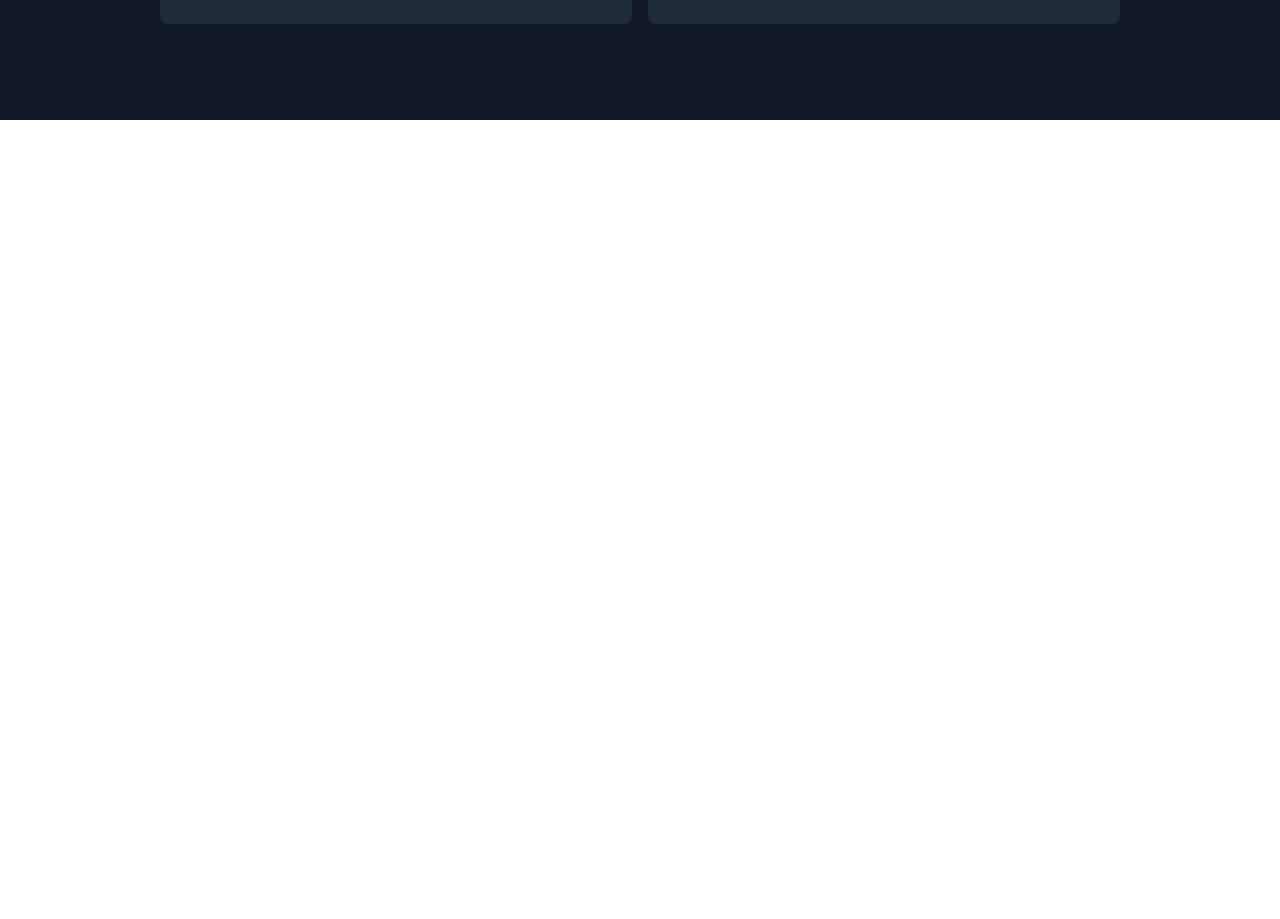
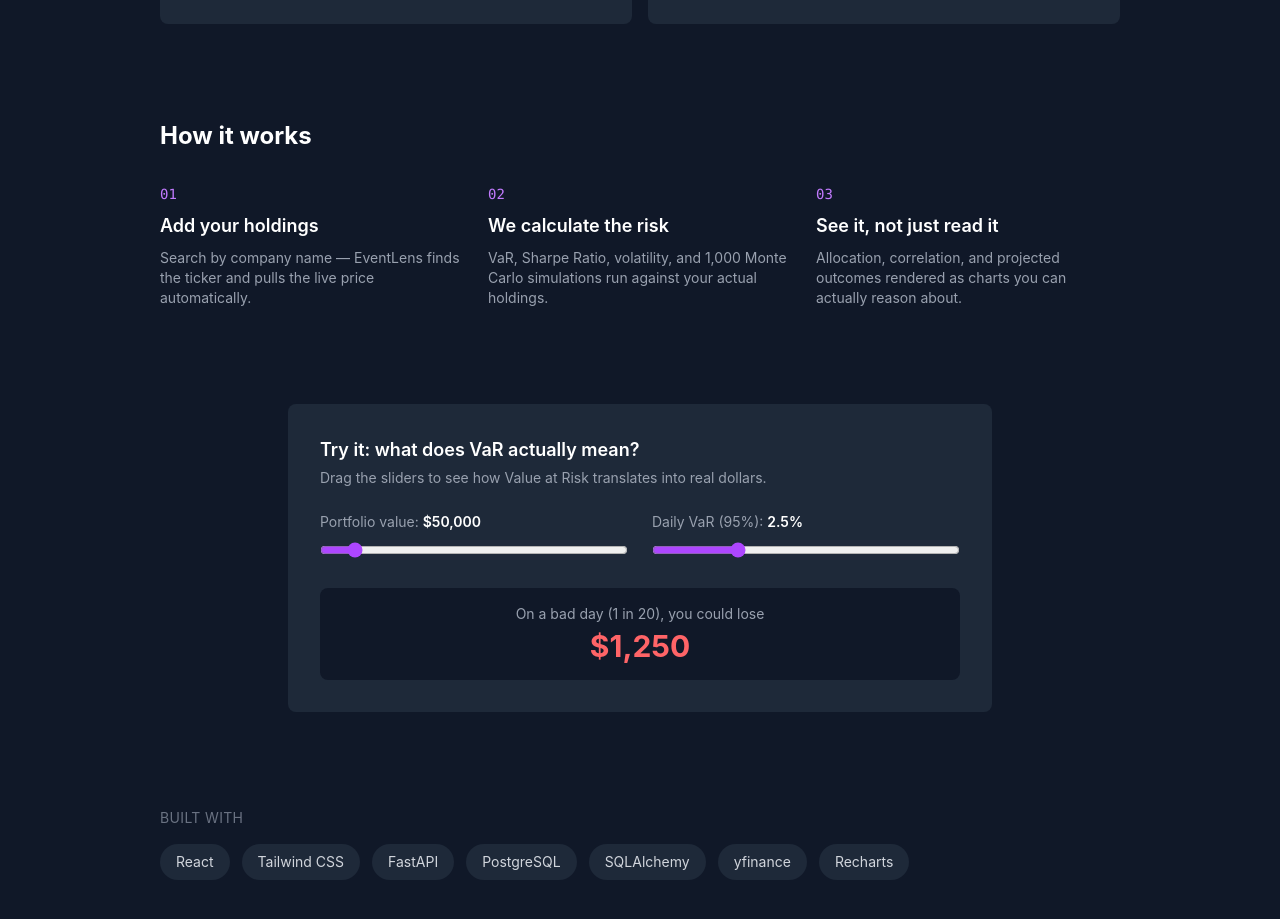
Before and after one commit to arunava-roy044/EventLensAI, a React app in the folder frontend/: page / in a window 1280 px wide. Shown: the part 1043-1962 px from the top of the page. Before the commit the page ends 1163 px from the top, so only its background shows below. Built offline with nearby package versions, Linux system fonts and the light colour scheme; no server answers; the HTML template or start-up script is replaced by a standard one.

Commit message:
Add interactive VaR calculator, how-it-works, scroll reveals, and independent scroll panels

```diff
--- a/frontend/src/App.jsx
+++ b/frontend/src/App.jsx
@@ -11,6 +11,7 @@ import { CorrelationHeatmap } from './components/CorrelationHeatmap'
 
 function App() {
   const [view, setView] = useState('landing') // 'landing' | 'dashboard'
+  const [activeTab, setActiveTab] = useState('portfolio')
 
   const { holdings, loading, error, refetch, deleteHolding, updateHolding } = usePortfolio()
   const { risk, loading: riskLoading, refetchRisk } = useRisk()
@@ -35,17 +36,25 @@ function App() {
   }
 
   return (
-    <div className="flex bg-gray-900 text-white min-h-screen">
-      <Sidebar onBackToLanding={() => setView('landing')} />
+    <div className="flex bg-gray-900 text-white h-screen overflow-hidden">
+      <Sidebar
+        onBackToLanding={() => setView('landing')}
+        activeTab={activeTab}
+        onTabChange={setActiveTab}
+      />
 
-      <div className="flex-1 p-8">
-        <h1 className="text-4xl font-bold text-purple-400 mb-6">
+      <div className="flex-1 flex flex-col h-screen">
+        <div className="px-8 pt-8 pb-4 shrink-0">
+          <h1 className="text-4xl font-bold text-purple-400">
             EventLens AI 🚀
           </h1>
+        </div>
 
-        <div id="portfolio">
+        <div className="flex-1 overflow-y-auto px-8 pb-8">
+          <div key={activeTab} className="motion-safe:animate-[fadeSlide_0.35s_ease-out]">
+            {activeTab === 'portfolio' && (
+              <>
                 <AddHoldingForm onHoldingAdded={handleHoldingAdded} />
-
                 <PortfolioList
                   holdings={holdings}
                   loading={loading}
@@ -53,19 +62,29 @@ function App() {
                   onDelete={handleDelete}
                   onUpdate={handleUpdate}
                 />
+              </>
+            )}
+
+            {activeTab === 'allocation' && (
+              <PortfolioAllocationChart holdings={holdings} />
+            )}
+
+            {activeTab === 'risk' && (
+              <RiskDashboard risk={risk} loading={riskLoading} />
+            )}
+
+            {activeTab === 'correlation' && (
+              <CorrelationHeatmap />
+            )}
+          </div>
         </div>
 
-        <div id="allocation">
-          <PortfolioAllocationChart holdings={holdings} />
-        </div>
-
-        <div id="risk">
-          <RiskDashboard risk={risk} loading={riskLoading} />
-        </div>
-
-        <div id="correlation">
-          <CorrelationHeatmap />
-        </div>
+        <style>{`
+          @keyframes fadeSlide {
+            from { opacity: 0; transform: translateY(8px); }
+            to { opacity: 1; transform: translateY(0); }
+          }
+        `}</style>
       </div>
     </div>
   )
--- a/frontend/src/components/LandingPage.jsx
+++ b/frontend/src/components/LandingPage.jsx
@@ -1,3 +1,5 @@
+import { useState, useEffect, useRef } from 'react'
+
 const FAN_PATHS = [
   "M 0 150 L 80 147.6 L 160 105.2 L 240 79.1 L 320 49.6 L 400 53.4 L 480 53.4",
   "M 0 150 L 80 167.0 L 160 131.6 L 240 118.1 L 320 79.0 L 400 52.2 L 480 44.1",
@@ -18,14 +20,7 @@ function MonteCarloFan() {
       aria-label="Fan of simulated portfolio outcomes converging from a single starting point"
     >
       {FAN_PATHS.map((d, i) => (
-        <path
-          key={i}
-          d={d}
-          fill="none"
-          stroke="#7c3aed"
-          strokeOpacity={0.18}
-          strokeWidth="2"
-        />
+        <path key={i} d={d} fill="none" stroke="#7c3aed" strokeOpacity={0.18} strokeWidth="2" />
       ))}
       <path
         d={MEDIAN_PATH}
@@ -34,18 +29,46 @@ function MonteCarloFan() {
         strokeWidth="3"
         strokeLinecap="round"
         className="motion-safe:animate-[draw_1.8s_ease-out_forwards]"
-        style={{
-          strokeDasharray: 700,
-          strokeDashoffset: 700,
-        }}
+        style={{ strokeDasharray: 700, strokeDashoffset: 700 }}
       />
       <circle cx="0" cy="150" r="5" fill="#c084fc" />
       <style>{`
-        @keyframes draw {
-          to { stroke-dashoffset: 0; }
-        }
+        @keyframes draw { to { stroke-dashoffset: 0; } }
       `}</style>
     </svg>
+  )
+}
+
+// Fades a section in once it scrolls into view
+function Reveal({ children, className = "" }) {
+  const ref = useRef(null)
+  const [visible, setVisible] = useState(false)
+
+  useEffect(() => {
+    const el = ref.current
+    if (!el) return
+    const observer = new IntersectionObserver(
+      ([entry]) => {
+        if (entry.isIntersecting) {
+          setVisible(true)
+          observer.disconnect()
+        }
+      },
+      { threshold: 0.15 }
+    )
+    observer.observe(el)
+    return () => observer.disconnect()
+  }, [])
+
+  return (
+    <div
+      ref={ref}
+      className={`motion-safe:transition-all motion-safe:duration-700 ${
+        visible ? 'opacity-100 translate-y-0' : 'opacity-0 translate-y-6'
+      } ${className}`}
+    >
+      {children}
+    </div>
   )
 }
 
@@ -68,9 +91,85 @@ const FEATURES = [
   },
 ]
 
+const STEPS = [
+  {
+    num: "01",
+    title: "Add your holdings",
+    desc: "Search by company name — EventLens finds the ticker and pulls the live price automatically.",
+  },
+  {
+    num: "02",
+    title: "We calculate the risk",
+    desc: "VaR, Sharpe Ratio, volatility, and 1,000 Monte Carlo simulations run against your actual holdings.",
+  },
+  {
+    num: "03",
+    title: "See it, not just read it",
+    desc: "Allocation, correlation, and projected outcomes rendered as charts you can actually reason about.",
+  },
+]
+
+const TECH_STACK = ["React", "Tailwind CSS", "FastAPI", "PostgreSQL", "SQLAlchemy", "yfinance", "Recharts"]
+
+// Interactive VaR demo — no backend needed, just shows the concept
+function VarCalculator() {
+  const [portfolioValue, setPortfolioValue] = useState(50000)
+  const [varPct, setVarPct] = useState(2.5)
+
+  const dollarLoss = (portfolioValue * varPct) / 100
+
+  return (
+    <div className="bg-gray-800 rounded-lg p-6 md:p-8">
+      <h3 className="text-lg font-semibold mb-1">Try it: what does VaR actually mean?</h3>
+      <p className="text-gray-400 text-sm mb-6">
+        Drag the sliders to see how Value at Risk translates into real dollars.
+      </p>
+
+      <div className="grid md:grid-cols-2 gap-6 mb-6">
+        <div>
+          <label className="text-sm text-gray-400 block mb-2">
+            Portfolio value: <span className="text-white font-semibold">${portfolioValue.toLocaleString()}</span>
+          </label>
+          <input
+            type="range"
+            min="5000"
+            max="500000"
+            step="5000"
+            value={portfolioValue}
+            onChange={(e) => setPortfolioValue(Number(e.target.value))}
+            className="w-full accent-purple-500"
+          />
+        </div>
+        <div>
+          <label className="text-sm text-gray-400 block mb-2">
+            Daily VaR (95%): <span className="text-white font-semibold">{varPct.toFixed(1)}%</span>
+          </label>
+          <input
+            type="range"
+            min="0.5"
+            max="8"
+            step="0.1"
+            value={varPct}
+            onChange={(e) => setVarPct(Number(e.target.value))}
+            className="w-full accent-purple-500"
+          />
+        </div>
+      </div>
+
+      <div className="bg-gray-900 rounded-lg p-4 text-center">
+        <p className="text-gray-400 text-sm mb-1">On a bad day (1 in 20), you could lose</p>
+        <p className="text-3xl font-bold text-red-400">
+          ${dollarLoss.toLocaleString(undefined, { maximumFractionDigits: 0 })}
+        </p>
+      </div>
+    </div>
+  )
+}
+
 export function LandingPage({ onEnter }) {
   return (
     <div className="min-h-screen bg-gray-900 text-white">
+      {/* Hero */}
       <div className="max-w-5xl mx-auto px-8 pt-20 pb-16">
         <p className="text-purple-400 text-sm font-semibold tracking-wide uppercase mb-4">
           Portfolio Risk Analytics
@@ -93,7 +192,8 @@ export function LandingPage({ onEnter }) {
         </button>
       </div>
 
-      <div className="max-w-5xl mx-auto px-8 pb-24">
+      {/* Feature cards */}
+      <Reveal className="max-w-5xl mx-auto px-8 pb-24">
         <div className="grid grid-cols-1 md:grid-cols-2 gap-4">
           {FEATURES.map((f) => (
             <div key={f.title} className="bg-gray-800 p-6 rounded-lg">
@@ -102,7 +202,38 @@ export function LandingPage({ onEnter }) {
             </div>
           ))}
         </div>
-      </div>
+      </Reveal>
+
+      {/* How it works */}
+      <Reveal className="max-w-5xl mx-auto px-8 pb-24">
+        <h2 className="text-2xl font-bold mb-8">How it works</h2>
+        <div className="grid md:grid-cols-3 gap-6">
+          {STEPS.map((s) => (
+            <div key={s.num}>
+              <p className="text-purple-400 font-mono text-sm mb-2">{s.num}</p>
+              <h3 className="font-semibold text-lg mb-2">{s.title}</h3>
+              <p className="text-gray-400 text-sm">{s.desc}</p>
+            </div>
+          ))}
+        </div>
+      </Reveal>
+
+      {/* Interactive VaR demo */}
+      <Reveal className="max-w-3xl mx-auto px-8 pb-24">
+        <VarCalculator />
+      </Reveal>
+
+      {/* Tech stack */}
+      <Reveal className="max-w-5xl mx-auto px-8 pb-24">
+        <p className="text-gray-500 text-sm uppercase tracking-wide mb-4">Built with</p>
+        <div className="flex flex-wrap gap-3">
+          {TECH_STACK.map((t) => (
+            <span key={t} className="bg-gray-800 text-gray-300 text-sm px-4 py-2 rounded-full">
+              {t}
+            </span>
+          ))}
+        </div>
+      </Reveal>
     </div>
   )
 }
--- a/frontend/src/components/Sidebar.jsx
+++ b/frontend/src/components/Sidebar.jsx
@@ -5,12 +5,7 @@ const NAV_ITEMS = [
   { id: "correlation", label: "Correlation" },
 ]
 
-export function Sidebar({ onBackToLanding }) {
-  const scrollTo = (id) => {
-    const el = document.getElementById(id)
-    if (el) el.scrollIntoView({ behavior: "smooth", block: "start" })
-  }
-
+export function Sidebar({ onBackToLanding, activeTab, onTabChange }) {
   return (
     <div className="w-56 shrink-0 bg-gray-800 min-h-screen p-4 sticky top-0 self-start flex flex-col">
       <button
@@ -24,8 +19,12 @@ export function Sidebar({ onBackToLanding }) {
         {NAV_ITEMS.map((item) => (
           <button
             key={item.id}
-            onClick={() => scrollTo(item.id)}
-            className="text-left px-3 py-2 rounded-lg text-gray-300 hover:bg-gray-700 hover:text-white text-sm font-medium"
+            onClick={() => onTabChange(item.id)}
+            className={`text-left px-3 py-2 rounded-lg text-sm font-medium ${
+              activeTab === item.id
+                ? 'bg-purple-600 text-white'
+                : 'text-gray-300 hover:bg-gray-700 hover:text-white'
+            }`}
           >
             {item.label}
           </button>
```
Lines whose indentation alone changed are shown as unchanged.
